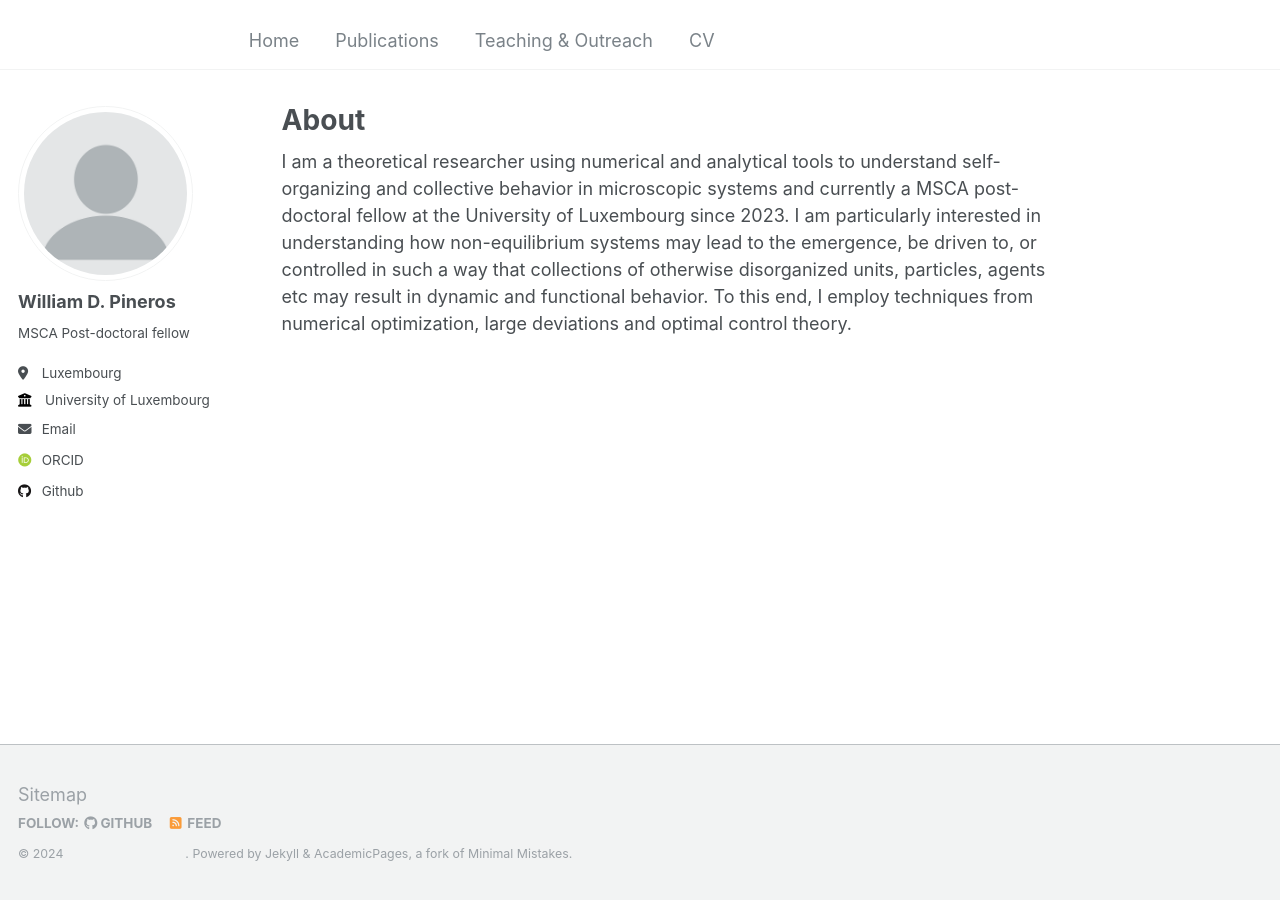
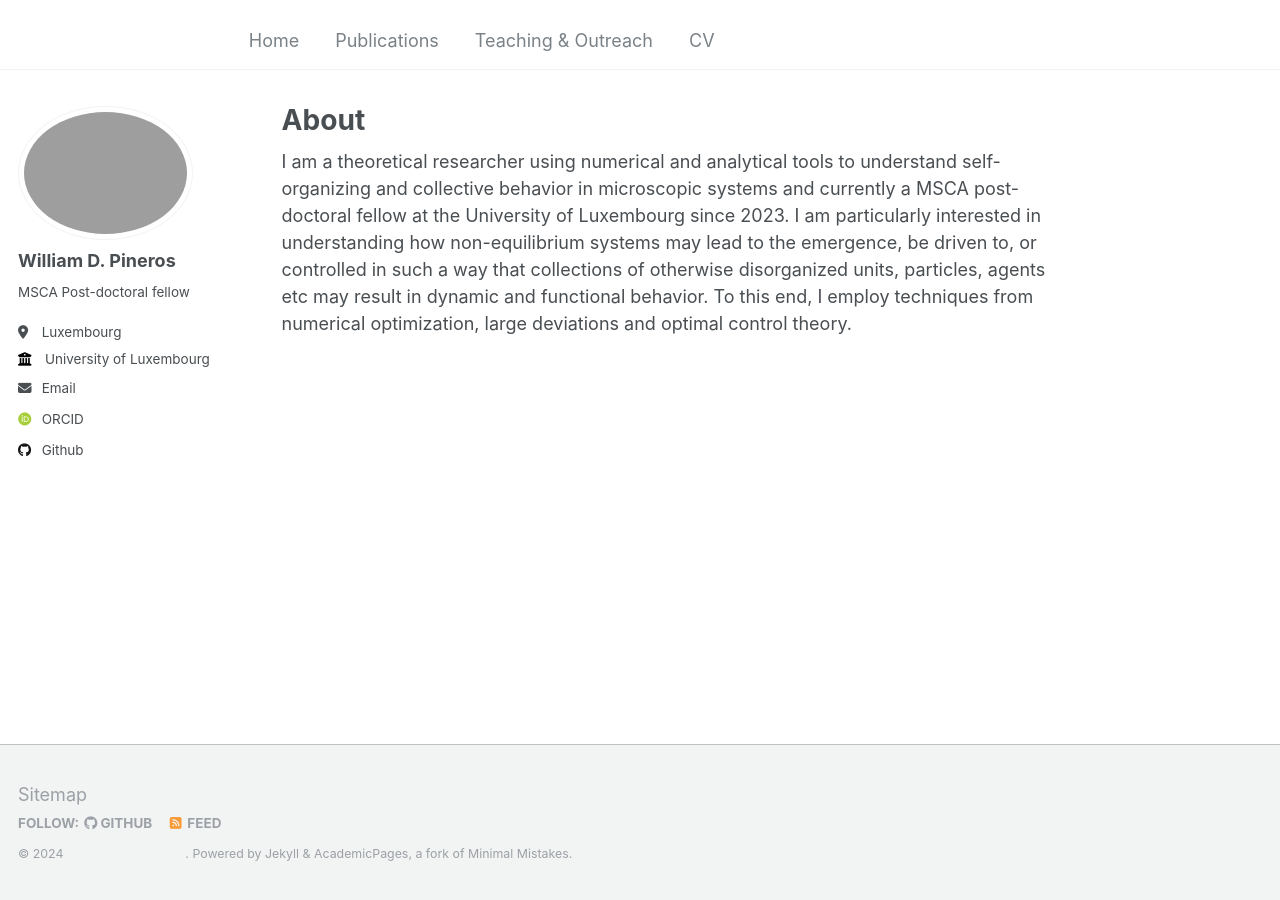
Before and after one commit to wpineros/p, a Jekyll site: the page built from _pages/about.md, in a window 1280 px wide. Built offline with Jekyll 4.4.1, drawn with Linux system fonts in a browser that asks for light colours; some web fonts are replaced.

Commit message:
Update _config.yml

```diff
--- a/_config.yml
+++ b/_config.yml
@@ -21,7 +21,7 @@ repository               : ""
 #               Additional customization can be done by editing /_includes/author-profile.html
 author:
   # Biographic information
-  avatar           : "profile.png"
+  avatar           : "portrait_1.png"
   name             : "William D. Pineros"
   pronouns         : # example: "she/her"
   bio              : "MSCA Post-doctoral fellow"
```
